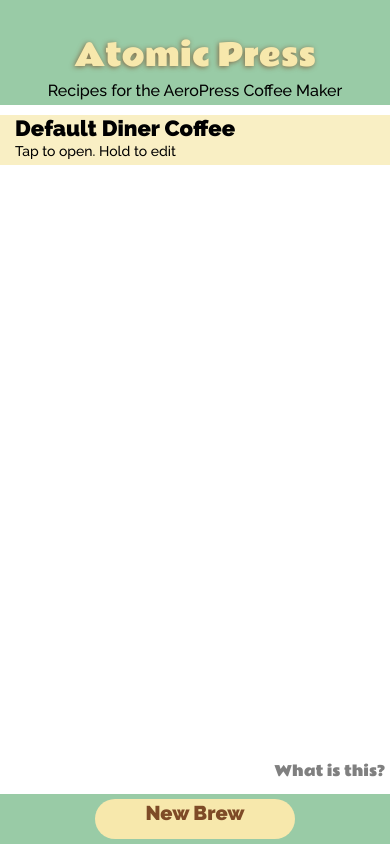
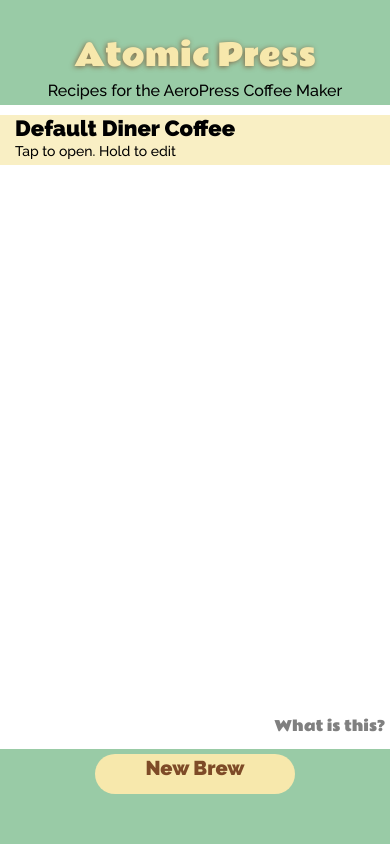
Before and after one commit to robotlions/AtomicPress, a React Native app: screen / in a window 390 px wide. Built offline with nearby package versions, Linux system fonts and the light colour scheme.

Commit message:
adds padding to bottom button

```diff
--- a/App.js
+++ b/App.js
@@ -165,6 +165,7 @@
   }
 
 
+
   if (fontsLoaded == true) {
     return (
       <SafeAreaView style={styles.container}>
--- a/package.json
+++ b/package.json
@@ -21,6 +21,7 @@
     "react-dom": "19.0.0",
     "react-native": "0.79.5",
     "react-native-async-storage": "^0.0.1",
+    "react-native-safe-area-context": "^5.5.1",
     "react-native-web": "^0.20.0"
   },
   "devDependencies": {
--- a/styles.js
+++ b/styles.js
@@ -11,7 +11,7 @@
     textAlign: "center",
     alignItems: "center",
     paddingTop: 5,
-    paddingBottom: 5,
+    paddingBottom: 50,
   },
 
   bottomButton: {
```
Also changed, not shown: 1 other file (tests, documents, lock files or other folders).
